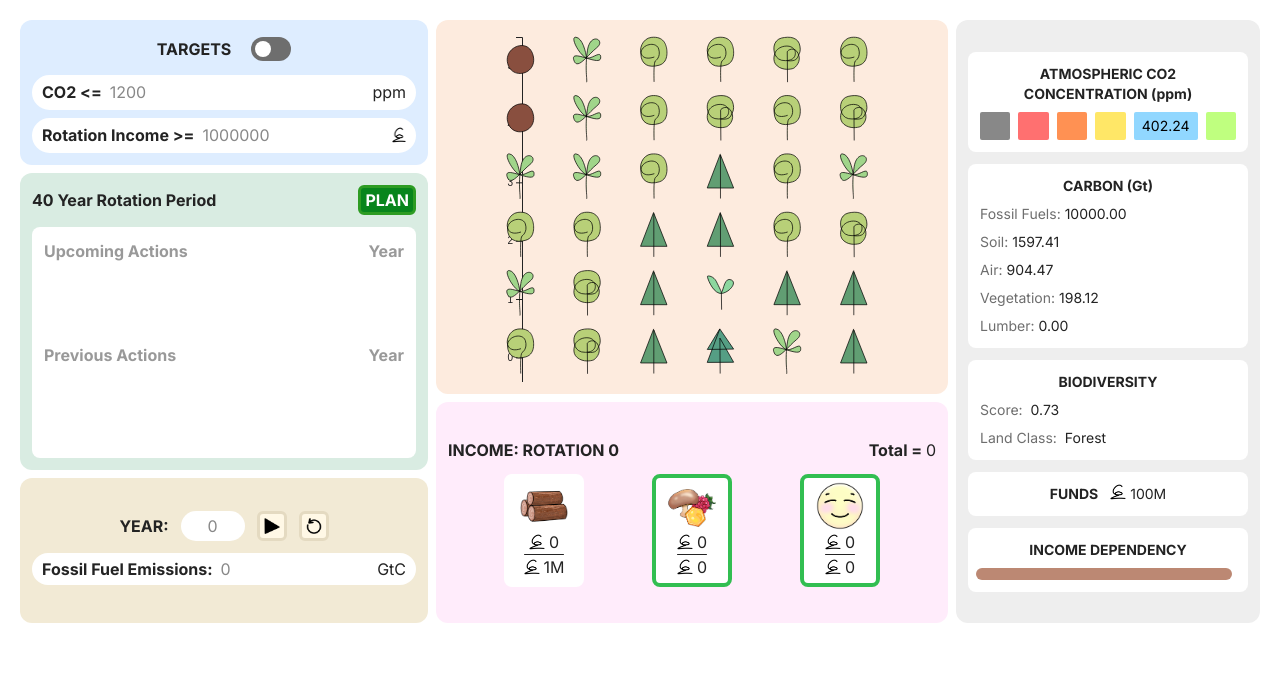
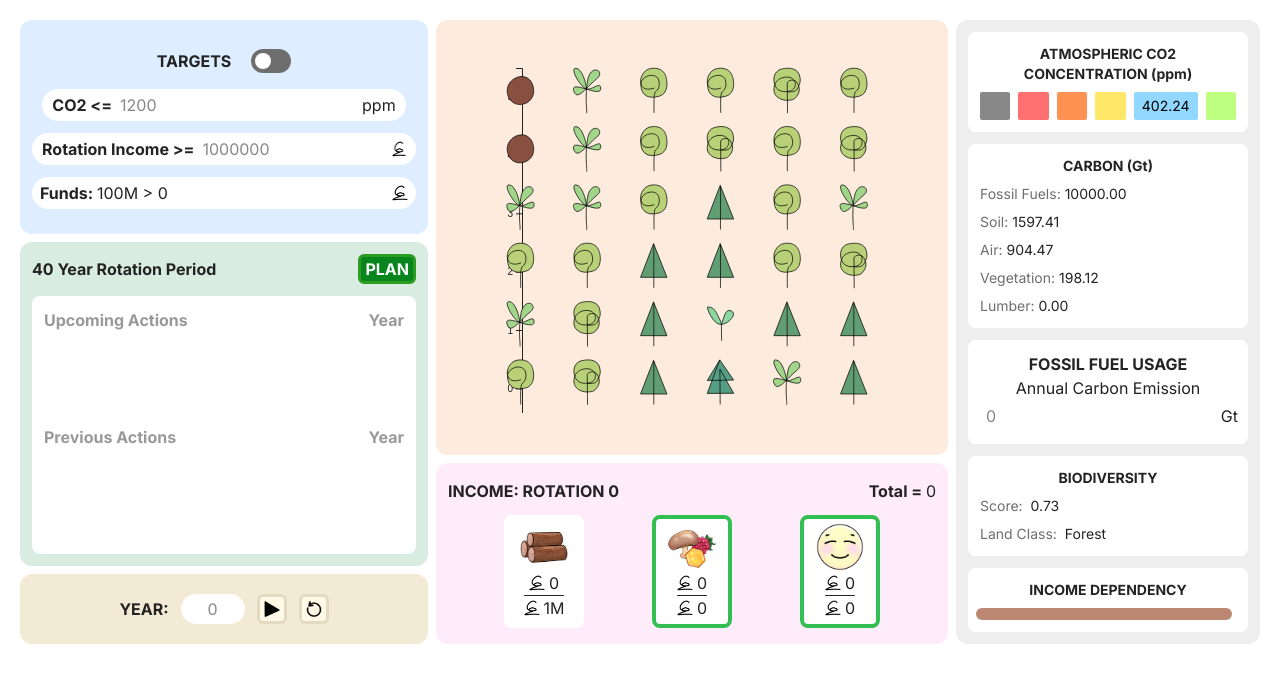
Before and after one commit to ggn1/microworld_dissertation_tcd, a Next.js app: page / in a window 1280 px wide. Shown: the top 682 px of the page. Built offline with nearby package versions, Linux system fonts and the light colour scheme.

Commit message:
updated funds and layout

```diff
--- a/app/components/EmissionsFossilFuels.jsx
+++ b/app/components/EmissionsFossilFuels.jsx
@@ -66,10 +66,12 @@ const EmissionsFossilFuels = ({getFossilFuelEmission, setFossilFuelEmission}) =>
     }, [emissionRate])
 
     return (
-        <div ref={refInput}>
+        <div ref={refInput} className='py-3 rounded-lg bg-[#FFFFFF] rounded-lg'>
+            <div className='text-center font-bold px-3'>FOSSIL FUEL USAGE</div>
+            <div className='text-center px-3'>Annual Carbon Emission</div>
             <TextInput
-                label='Fossil Fuel Emissions: '
-                unit="GtC"
+                label=''
+                unit="Gt"
                 sanityCheck={sanityCheckNumeric}
                 placeholder={emissionRate}
                 handleVal={handleVal}
--- a/app/components/Targets.jsx
+++ b/app/components/Targets.jsx
@@ -46,6 +46,7 @@ const Targets = ({
     const [expMode, setExpMode] = useState(isExpMode)
     const [targetCO2, setTargetCO2] = useState(null)
     const [targetIncome, setTargetIncome] = useState(null)
+    const [funds, setFunds] = useState(utils.nFormatter(curFunds.toString(), 1))
 
     const [isValidCO2, setIsValidCO2] = useState(false)
     const [isValidIncome, setIsValidIncome] = useState(false)
@@ -134,8 +135,10 @@ const Targets = ({
     }
 
     useEffect(() => {
+        console.log(curFunds)
         curFunds = Big(curFunds)
         isTargetMet("funds", targets.funds)
+        setFunds(utils.nFormatter(curFunds.toString(), 1))
     }, [curFunds])
 
     useEffect(() => {
@@ -174,9 +177,8 @@ const Targets = ({
         targetCO2 != null &&
         targetIncome != null &&
         <div className="
-            grid p-3 grid-rows-3 grid-cols-1
-            justify-content-center justify-items-center h-full
-            gap-2
+            grid p-3 grid-rows-3 justify-content-center
+            justify-items-center gap-3
         ">
             <div className="flex gap-5 h-full w-full justify-center items-center">
                 <div className="font-bold">TARGETS</div>
@@ -187,6 +189,7 @@ const Targets = ({
                     offColor="#6E6E6E"
                 />
             </div>
+            <div>
                 <TextInput
                     label="CO2 <="
                     placeholder={targetCO2}
@@ -199,6 +202,8 @@ const Targets = ({
                     sanityCheck={sanityCheckNumeric}
                     handleVal={(val) => handleVal("co2", val)}
                 />
+            </div>
+            <div>
                 <TextInput
                     label="Rotation Income >="
                     placeholder={targetIncome}
@@ -213,7 +218,8 @@ const Targets = ({
                     sanityCheck={sanityCheckNumeric}
                     handleVal={(val) => handleVal("income", val)}
                 />
-            {/* <Tag
+            </div>
+            <Tag
                 width="100%" height="100%"
                 bgColor="#FFFFFF" borderWidth="4px"
                 borderColor={
@@ -222,12 +228,13 @@ const Targets = ({
                 }
             >
                 <div className="flex gap-2 w-full h-full justify-between items-center px-1">
-                    <div className="font-bold">Funds {`>= ${
-                        targets.funds.toFixed(2).toString()
-                    }`}</div>
-                    <div>Bc</div>
+                    <div>
+                        <b>Funds: </b>
+                        {`${utils.nFormatter(curFunds.toString(), 1)} > ${targets.funds.minus(1).toFixed(0).toString()}`}
                     </div>
-            </Tag> */}
+                    <img src="barcon.png" className='h-4 w-auto' />
+                </div>
+            </Tag>
         </div>
     )
 }
--- a/app/page.jsx
+++ b/app/page.jsx
@@ -69,7 +69,7 @@ const Home = () => {
 
     return (
         isInitialized &&
-        <main className="w-full p-5 grid grid-cols-12 grid-rows-8 gap-2">
+        <main className="w-full p-5 grid grid-cols-12 grid-rows-5 gap-2">
             <div id="home-targets" className="rounded-xl bg-[#DEEDFF] col-span-4 row-span-2
                 place-content-center
             ">
@@ -87,21 +87,24 @@ const Home = () => {
                     )}
                 />
             </div>
-            <div id="home-land" className="rounded-xl bg-[#FDEBDE] col-span-5 row-span-5 p-3
+            <div id="home-land" className="rounded-xl bg-[#FDEBDE] col-span-5 row-span-4 p-3
                 place-content-center
             ">
                 <div class="flex w-full h-full items-center justify-center">
                     <LandPlot content={landContent}/>
                 </div>
             </div>
-            <div id="home-world-state" className="rounded-xl bg-[#EEEEEE] col-span-3 row-span-8 p-3
+            <div id="home-world-state" className="rounded-xl bg-[#EEEEEE] col-span-3 row-span-6 p-3
                 place-content-center
             ">
                 <div className='flex flex-col gap-3'>
                     <CO2Scale concentration={airCO2}/>
                     <CarbonDist distribution={envC}/>
+                    <EmissionsFossilFuels
+                        getFossilFuelEmission={sim.env.getFossilFuelEmission}
+                        setFossilFuelEmission={sim.env.setFossilFuelEmission}
+                    />
                     <BdStatus bdScore={bdScore} bdCategory={bdCat}/>
-                    <Funds funds={funds}/>
                     <PropBar
                         proportions={Object.values(incomeDependency)}
                         colors={Object.values(
@@ -113,7 +116,7 @@ const Home = () => {
                     />
                 </div>
             </div>
-            <div id="home-plan" className="rounded-xl bg-[#D9ECE2] col-span-4 row-span-4
+            <div id="home-plan" className="rounded-xl bg-[#D9ECE2] col-span-4 row-span-3
                 place-content-center
             ">
                 <PlanViewer
@@ -122,7 +125,7 @@ const Home = () => {
                     year={time}
                 />
             </div>
-            <div id="home-sales" className="rounded-xl bg-[#FFECFB] col-span-5 row-span-3
+            <div id="home-sales" className="rounded-xl bg-[#FFECFB] col-span-5 row-span-2
                 place-content-center
             ">
                 <RotationIncomeViewer
@@ -131,16 +134,10 @@ const Home = () => {
                     rotation={curRotation}
                 />
             </div>
-            <div id="home-time" className="rounded-xl bg-[#F2EAD5] col-span-4 row-span-2
+            <div id="home-timeline" className="rounded-xl bg-[#F2EAD5] col-span-4 row-span-1
                 place-content-center p-3
             ">
-                <div className='grid grid-rows-2 gap-1'>
-                    <Timeline goToTime={sim.goto}/>
-                    <EmissionsFossilFuels
-                        getFossilFuelEmission={sim.env.getFossilFuelEmission}
-                        setFossilFuelEmission={sim.env.setFossilFuelEmission}
-                    />
-                </div>
+                <Timeline goToTime={sim.goto}/>
             </div>
         </main>
     )
```
Lines whose indentation alone changed are shown as unchanged.
